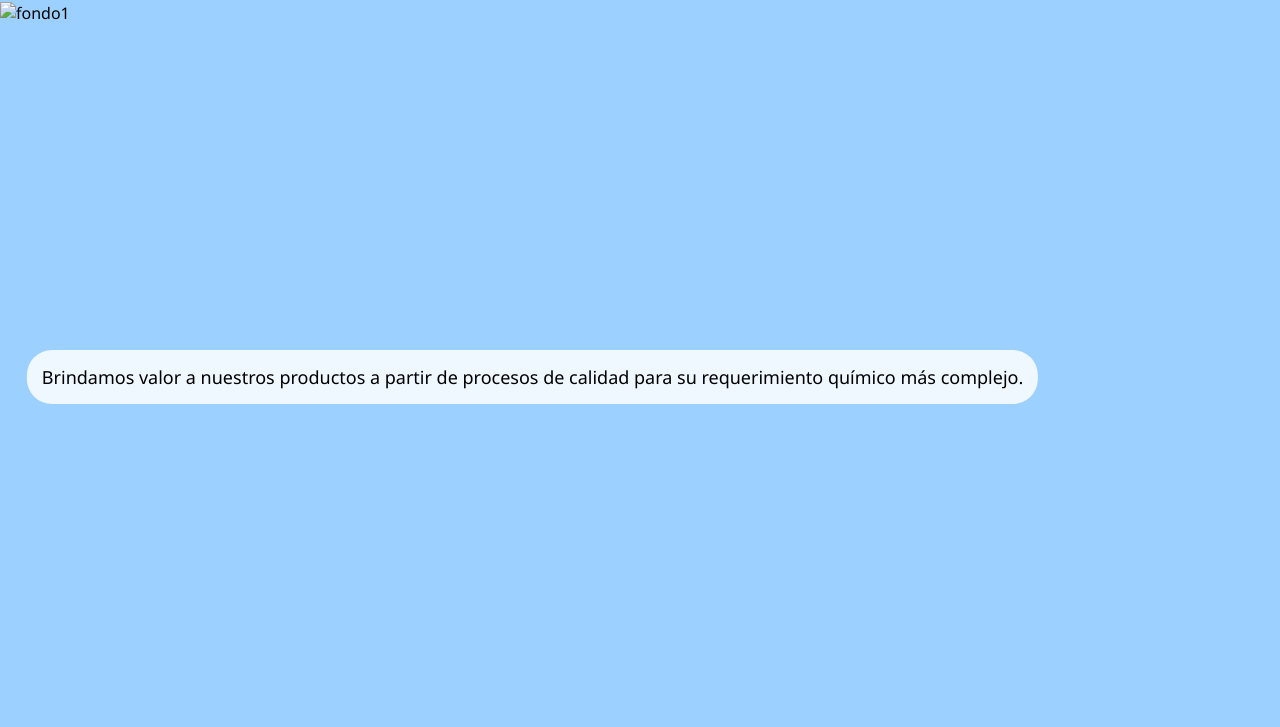
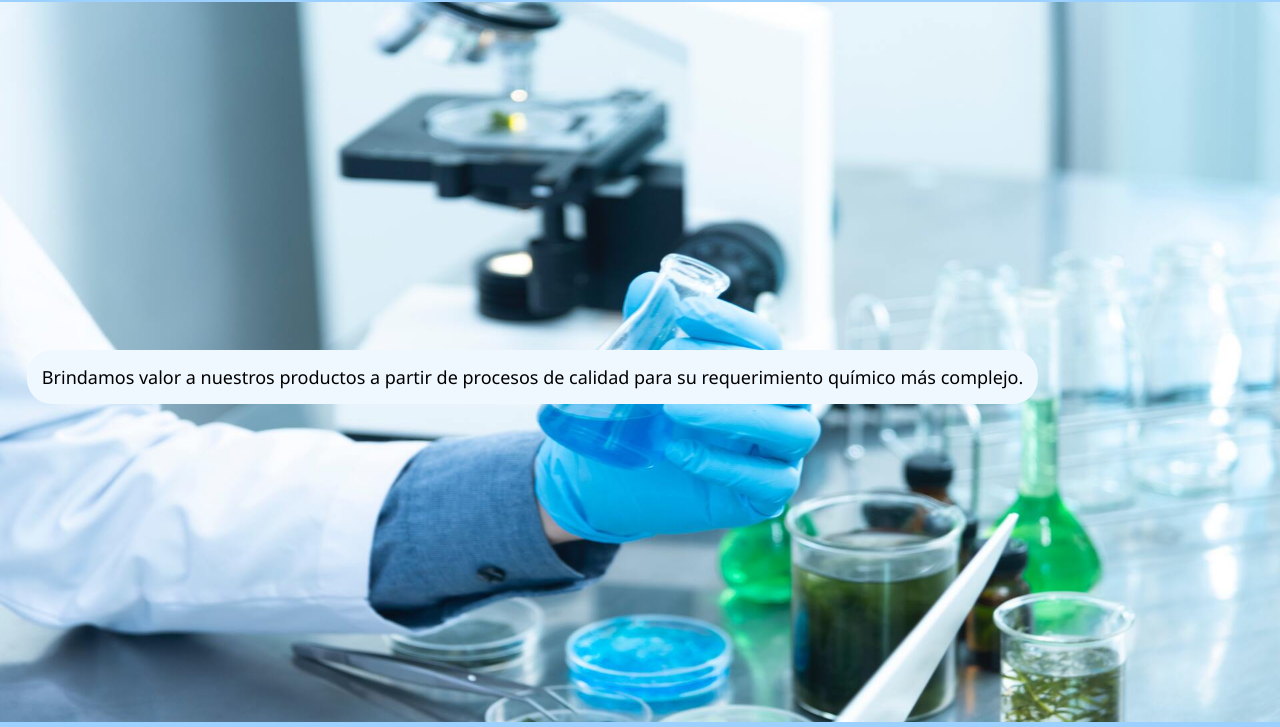
Before and after one commit to johnjmg/test-css, a plain HTML site: page index.html in a window 1280 px wide. Shown: the part 95-822 px from the top of the page. Before the commit the page ends 800 px from the top, so only its background shows below. Drawn offline with Linux system fonts and the light colour scheme.

Commit message:
visualizar fondo

```diff
--- a/index.html
+++ b/index.html
@@ -17,7 +17,7 @@
         </nav>
     </header>
     <section id="section1">
-        <img src="img/lab.jpg" alt="fondo1">
+        <img src="img/img-lab.jpg" alt="fondo1">
         <p>Brindamos valor a nuestros productos a partir de procesos de calidad para su requerimiento químico más complejo.</p>
     </section>
 </body>
```
